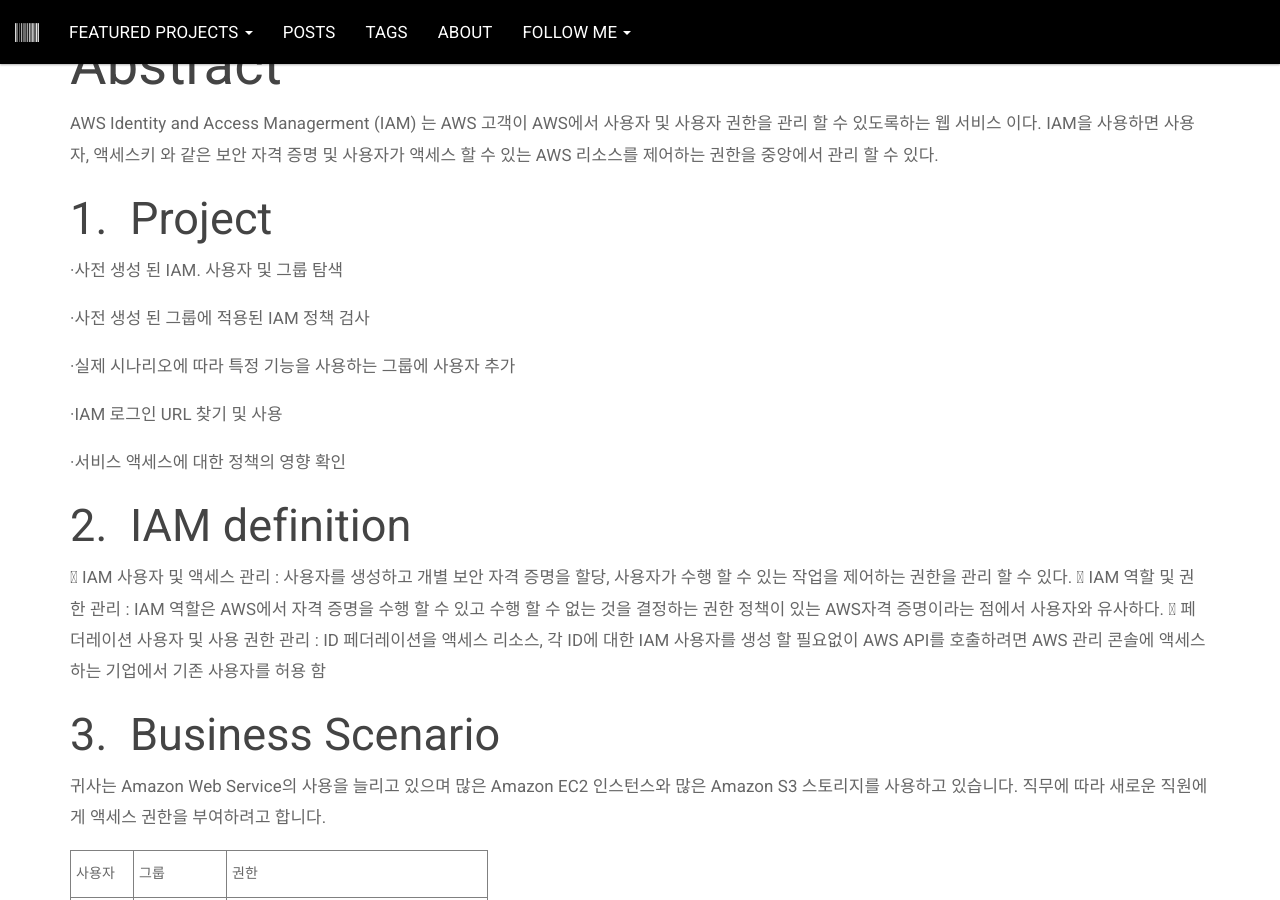
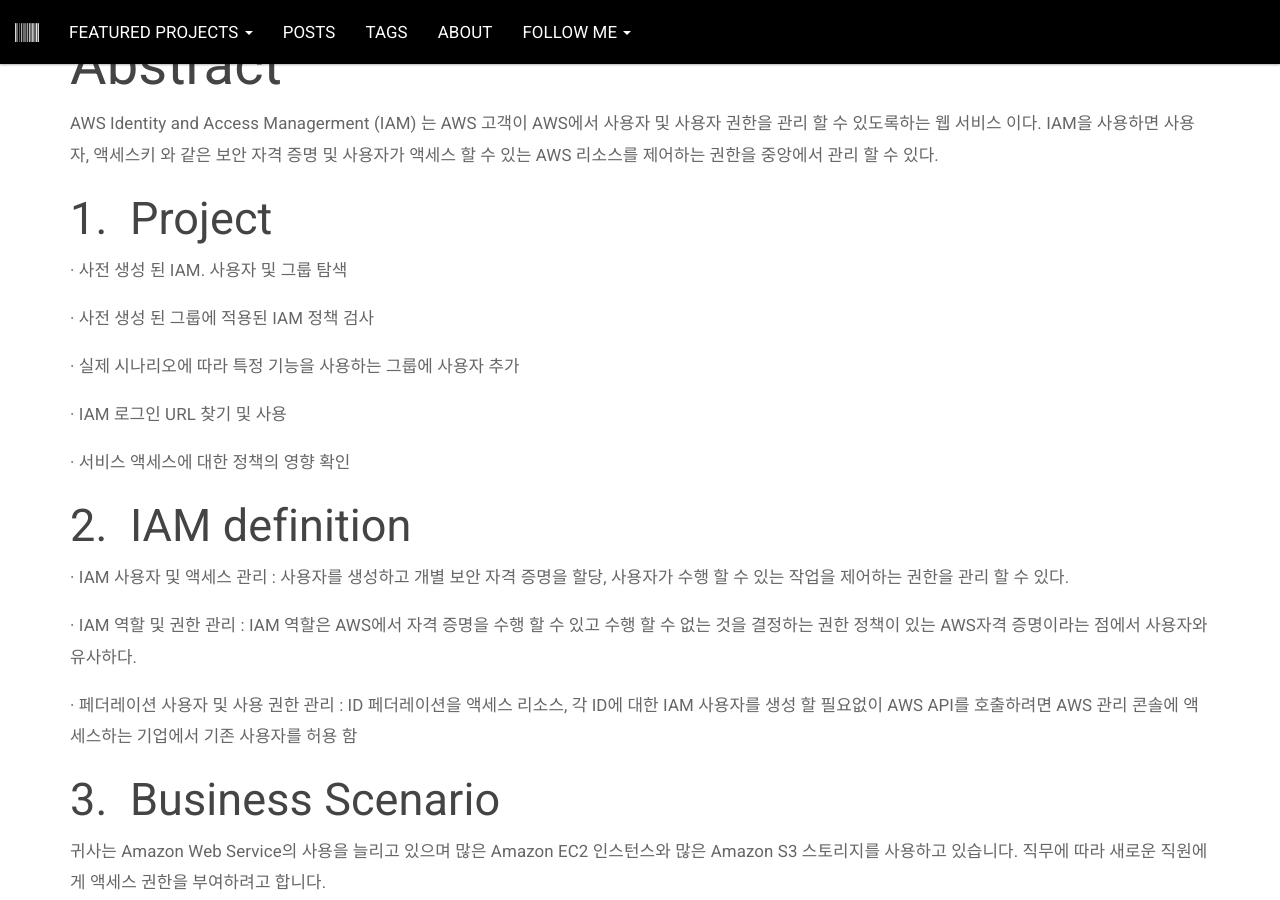
Before and after one commit to 9oooroom/9oooroom.github.io, a Jekyll site: the page built from _posts/2020-07-06-Amazon-IAM-policy-settings.html, in a window 1280 px wide and 900 px high, scrolled down 793 px. Built offline with Jekyll 4.4.1, drawn with Linux system fonts in a browser that asks for light colours; comment, search, counter and statistics services are not loaded.

Commit message:
post update

```diff
--- a/_posts/2020-07-06-Amazon-IAM-policy-settings.html
+++ b/_posts/2020-07-06-Amazon-IAM-policy-settings.html
@@ -19,27 +19,30 @@
 
 <h2>Project</h2>
 <p>
-    ·사전 생성 된 IAM. 사용자 및 그룹 탐색
+    · 사전 생성 된 IAM. 사용자 및 그룹 탐색
 </p>
 <p>
-    ·사전 생성 된 그룹에 적용된 IAM 정책 검사
+    · 사전 생성 된 그룹에 적용된 IAM 정책 검사
 </p>
 <p>
-    ·실제 시나리오에 따라 특정 기능을 사용하는 그룹에 사용자 추가
+    · 실제 시나리오에 따라 특정 기능을 사용하는 그룹에 사용자 추가
 </p>
 <p>
-    ·IAM 로그인 URL 찾기 및 사용
+    · IAM 로그인 URL 찾기 및 사용
 </p>
 <p>
-    ·서비스 액세스에 대한 정책의 영향 확인
+    · 서비스 액세스에 대한 정책의 영향 확인
 </p>
 
 <h2>IAM definition</h2>
 <p>
-    	IAM 사용자 및 액세스 관리 : 사용자를 생성하고 개별 보안 자격 증명을 할당, 사용자가 수행 할 수 있는 작업을 제어하는 권한을 관리 할 수 있다.
-    	IAM 역할 및 권한 관리 : IAM 역할은 AWS에서 자격 증명을 수행 할 수 있고 수행 할 수 없는 것을 결정하는 권한 정책이 있는 AWS자격 증명이라는 점에서 사용자와 유사하다.
-    	페더레이션 사용자 및 사용 권한 관리 : ID 페더레이션을 액세스 리소스, 각 ID에 대한 IAM 사용자를 생성 할 필요없이 AWS API를 호출하려면 AWS 관리 콘솔에 액세스하는 기업에서 기존 사용자를 허용 함
-
+    · IAM 사용자 및 액세스 관리 : 사용자를 생성하고 개별 보안 자격 증명을 할당, 사용자가 수행 할 수 있는 작업을 제어하는 권한을 관리 할 수 있다.
+</p>
+<p>
+    · IAM 역할 및 권한 관리 : IAM 역할은 AWS에서 자격 증명을 수행 할 수 있고 수행 할 수 없는 것을 결정하는 권한 정책이 있는 AWS자격 증명이라는 점에서 사용자와 유사하다.
+</p>
+<p>
+    · 페더레이션 사용자 및 사용 권한 관리 : ID 페더레이션을 액세스 리소스, 각 ID에 대한 IAM 사용자를 생성 할 필요없이 AWS API를 호출하려면 AWS 관리 콘솔에 액세스하는 기업에서 기존 사용자를 허용 함
 </p>
 
 <h2>Business Scenario</h2>
```
